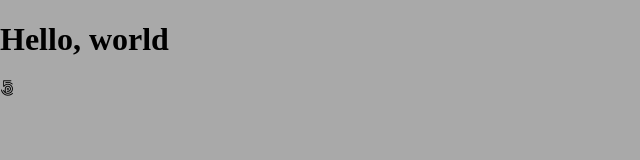
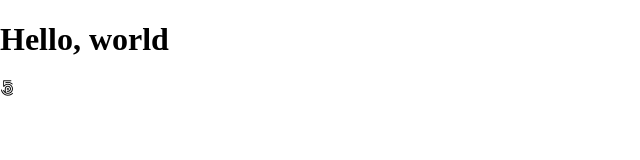
Before and after one commit to G1skard/template-test, a plain HTML site: page index.html in a window 1280 px wide. Shown: the whole page, without its empty margins (0-640 px from the left). Drawn offline with Linux system fonts and the light colour scheme.

Commit message:
Hello world

```diff
--- a/style.css
+++ b/style.css
@@ -6,7 +6,6 @@ html {
 
 body {
   margin: 0;
-  /*viewport height. Full size of the screen*/
+  /*viewport height. Esta unidad esta basada en el alto de vista de la ventana*/
   min-height: 100vh;
-  background-color: darkgray;
 }
```
